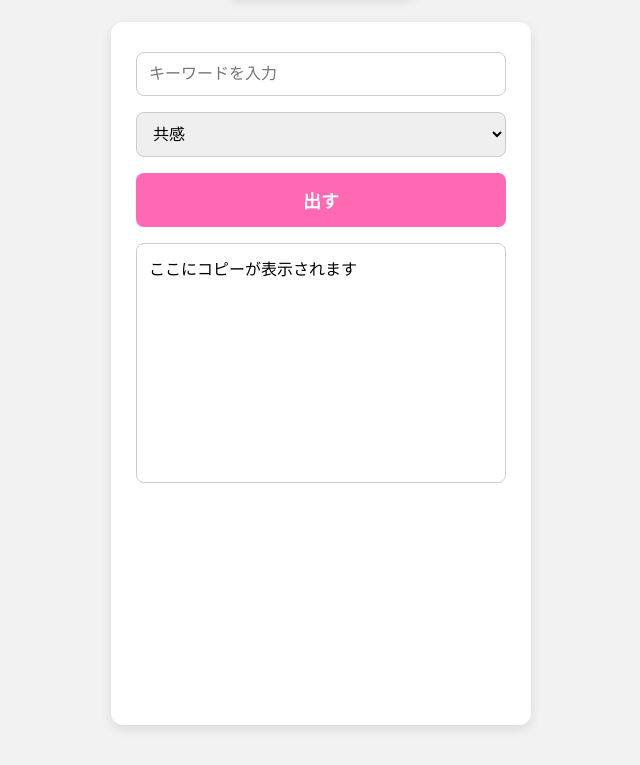
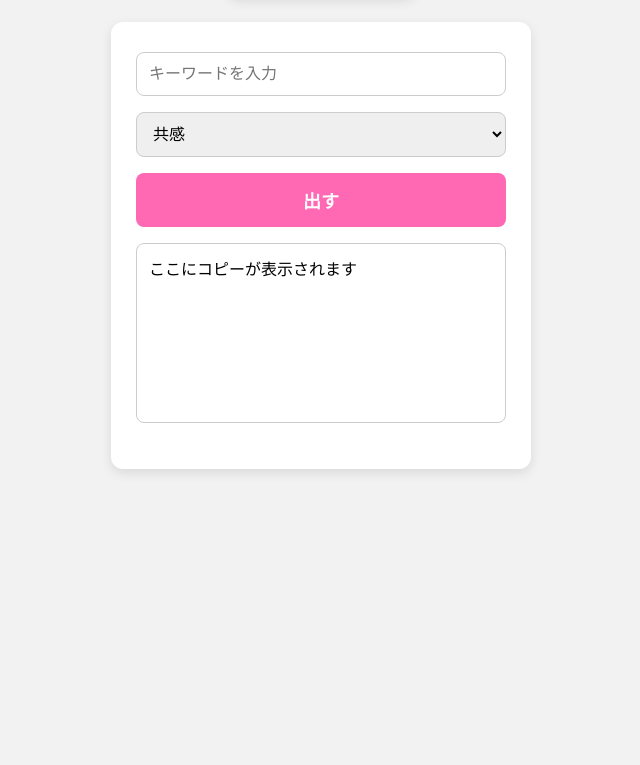
Before and after one commit to miitaku/kazuxx, a plain HTML site: page index.html in a window 1280 px wide. Shown: the part 115-880 px from the top of the page, without its empty margins (319-959 px from the left). Drawn offline with Linux system fonts and the light colour scheme.

Commit message:
Update index.html

```diff
--- a/index.html
+++ b/index.html
@@ -36,7 +36,6 @@
       width: 100%;
       max-width: 420px;
       box-sizing: border-box;
-      flex-grow: 1;
       display: flex;
       flex-direction: column;
     }
@@ -70,7 +69,7 @@
     }
 
     textarea {
-      height: 240px;
+      height: 180px;
       resize: none;
     }
 
```
